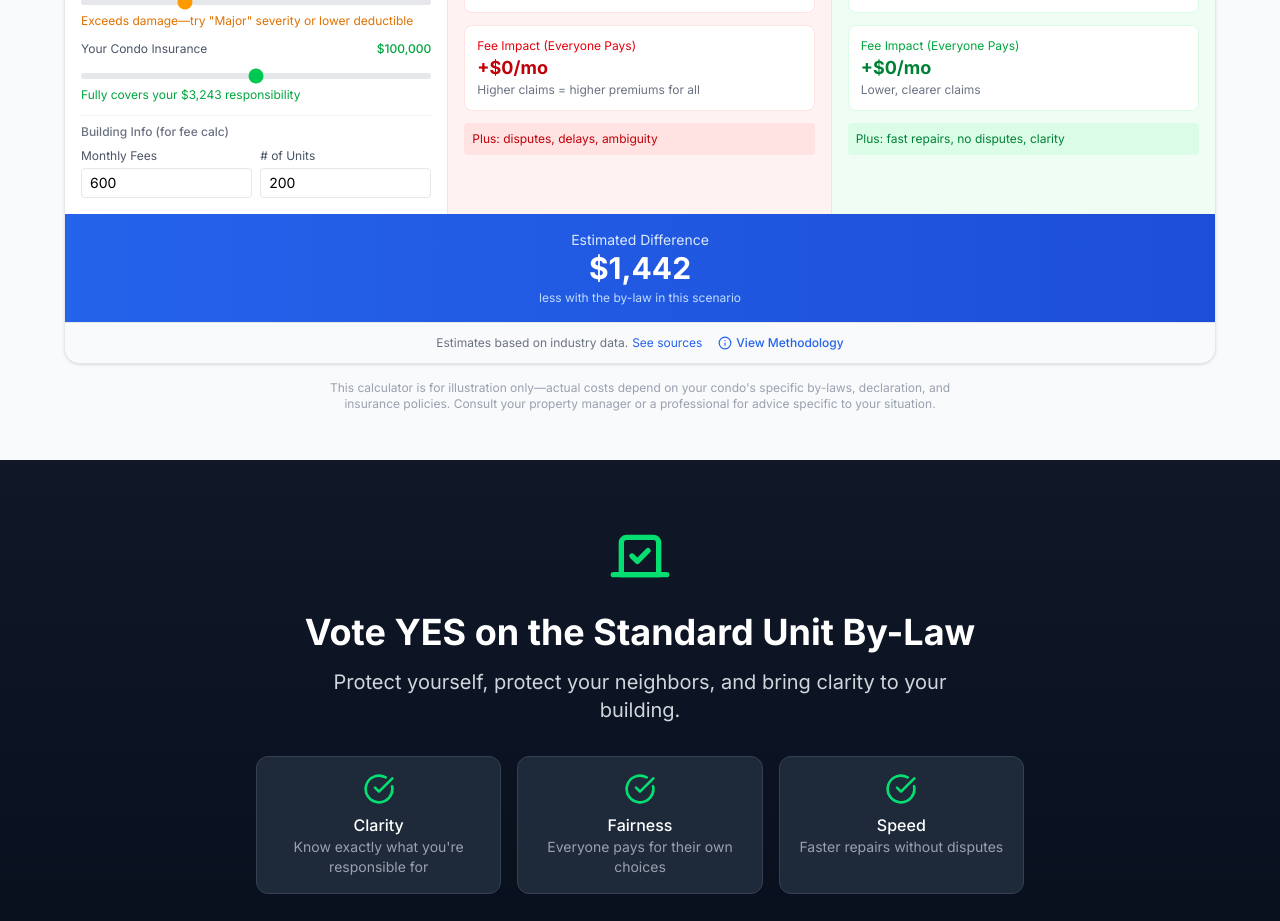
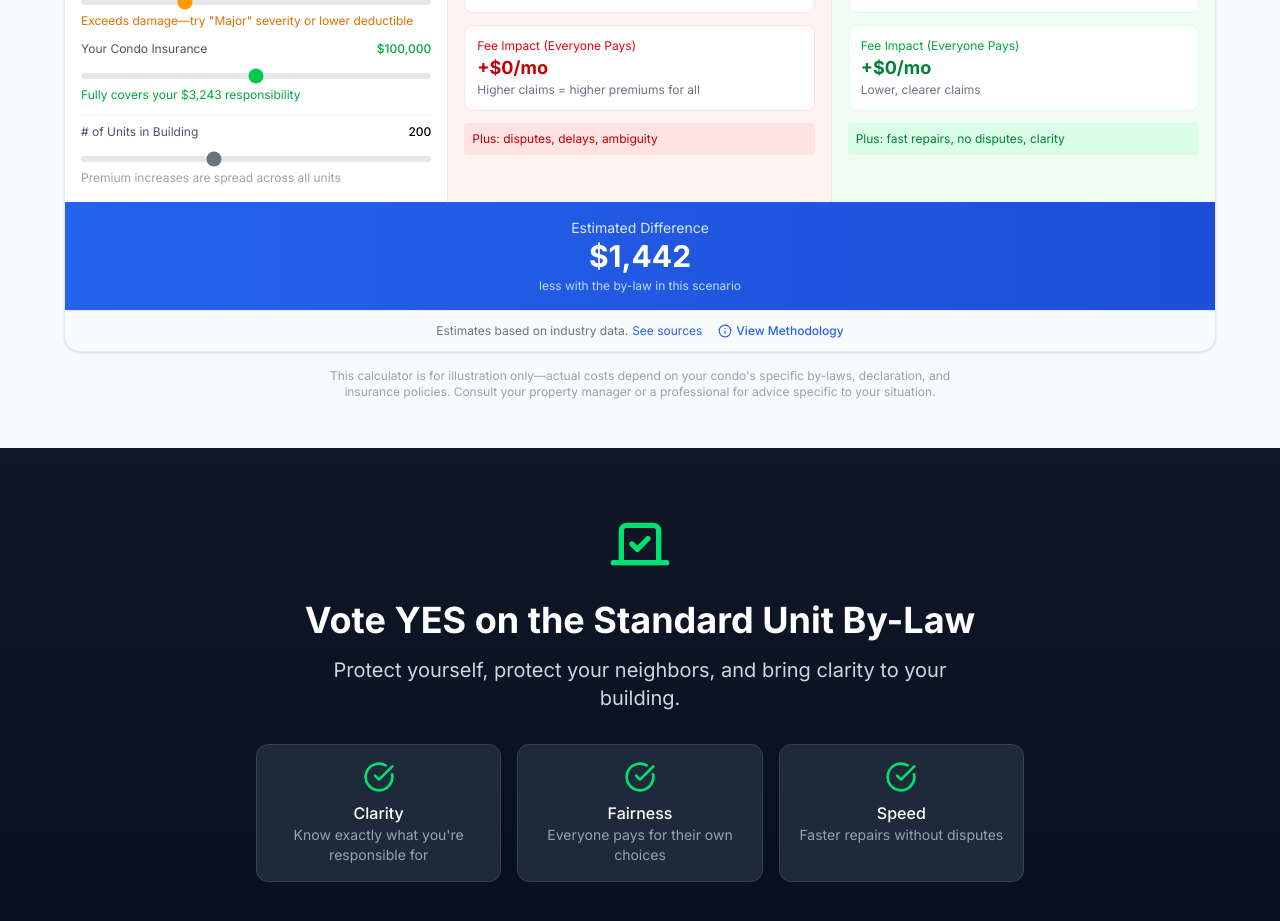
Before and after one commit to Sousaplex/95pa-sublaw, a React (Vite) app: page / in a window 1280 px wide. Shown: the part 8900-9821 px from the top of the page. Built offline with nearby package versions, Linux system fonts and the light colour scheme.

Commit message:
Remove unused monthly fees input, improve # of units slider

```diff
--- a/src/components/ScenarioCalculator.tsx
+++ b/src/components/ScenarioCalculator.tsx
@@ -293,7 +293,6 @@ export function ScenarioCalculator() {
     ownerInsuranceCoverage: 100000,
     ownerInsuranceDeductible: 1000,
     damageSeverity: 'moderate',
-    monthlyCondoFees: 600,
     numberOfUnits: 200,
   });
 
@@ -446,23 +445,15 @@ export function ScenarioCalculator() {
                 </div>
 
                 <div className="pt-2 border-t border-gray-100">
-                  <p className="text-xs text-gray-500 mb-2 font-medium">Building Info (for fee calc)</p>
-                  <div className="grid grid-cols-2 gap-2">
-                    <div>
-                      <div className="text-xs text-gray-600 mb-1">Monthly Fees</div>
-                      <input type="number" value={inputs.monthlyCondoFees}
-                        onChange={(e) => setInputs({ ...inputs, monthlyCondoFees: Number(e.target.value) })}
-                        className="w-full px-2 py-1 text-sm border border-gray-200 rounded"
-                      />
-                    </div>
-                    <div>
-                      <div className="text-xs text-gray-600 mb-1"># of Units</div>
-                      <input type="number" value={inputs.numberOfUnits}
-                        onChange={(e) => setInputs({ ...inputs, numberOfUnits: Number(e.target.value) })}
-                        className="w-full px-2 py-1 text-sm border border-gray-200 rounded"
-                      />
-                    </div>
+                  <div className="flex justify-between text-xs mb-1">
+                    <span className="text-gray-600"># of Units in Building</span>
+                    <span className="font-medium">{inputs.numberOfUnits}</span>
                   </div>
+                  <input type="range" min="20" max="500" step="10" value={inputs.numberOfUnits}
+                    onChange={(e) => setInputs({ ...inputs, numberOfUnits: Number(e.target.value) })}
+                    className="w-full h-1.5 bg-gray-200 rounded-lg appearance-none cursor-pointer accent-gray-500"
+                  />
+                  <p className="text-xs text-gray-400 mt-0.5">Premium increases are spread across all units</p>
                 </div>
               </div>
 
--- a/src/types/calculator.ts
+++ b/src/types/calculator.ts
@@ -5,7 +5,6 @@ export interface ScenarioInputs {
   ownerInsuranceCoverage: number;
   ownerInsuranceDeductible: number;
   damageSeverity: 'minor' | 'moderate' | 'major';
-  monthlyCondoFees: number;
   numberOfUnits: number;
 }
 
```
